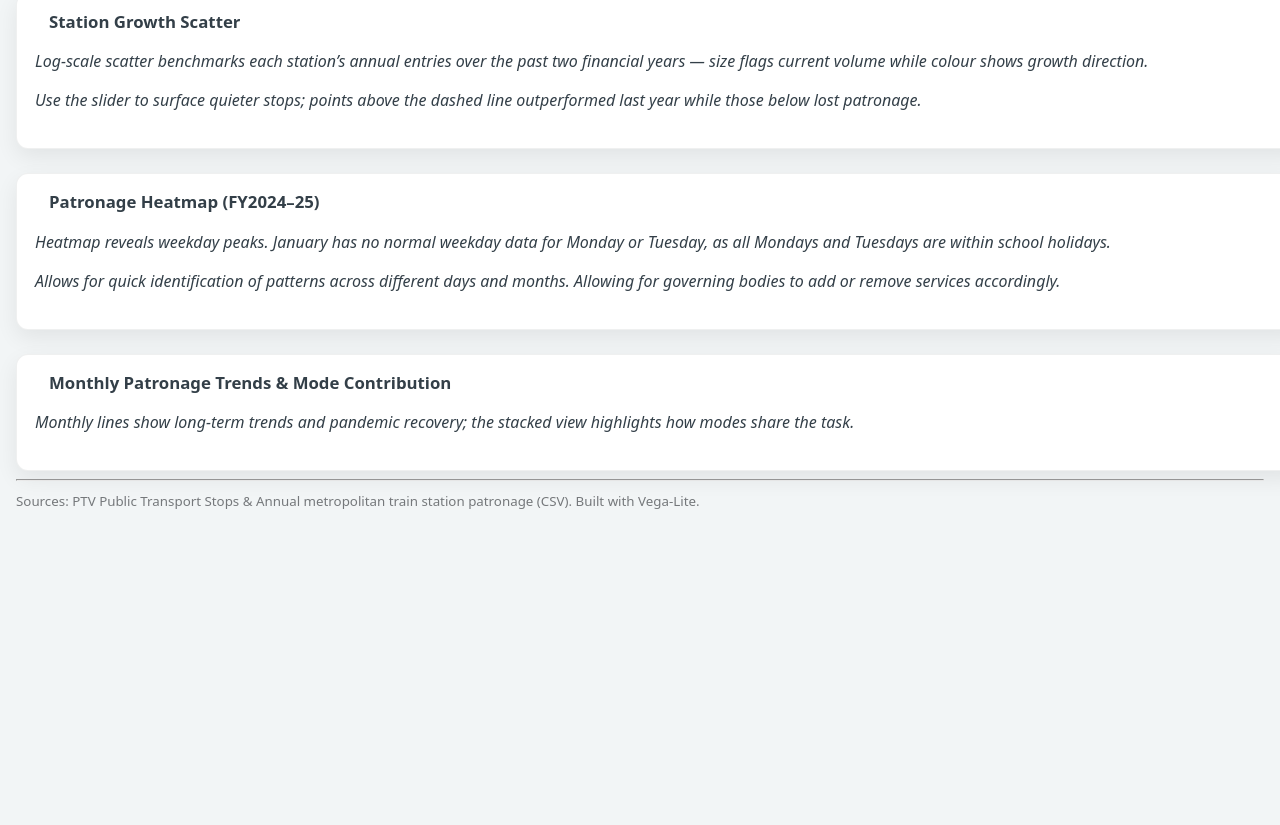
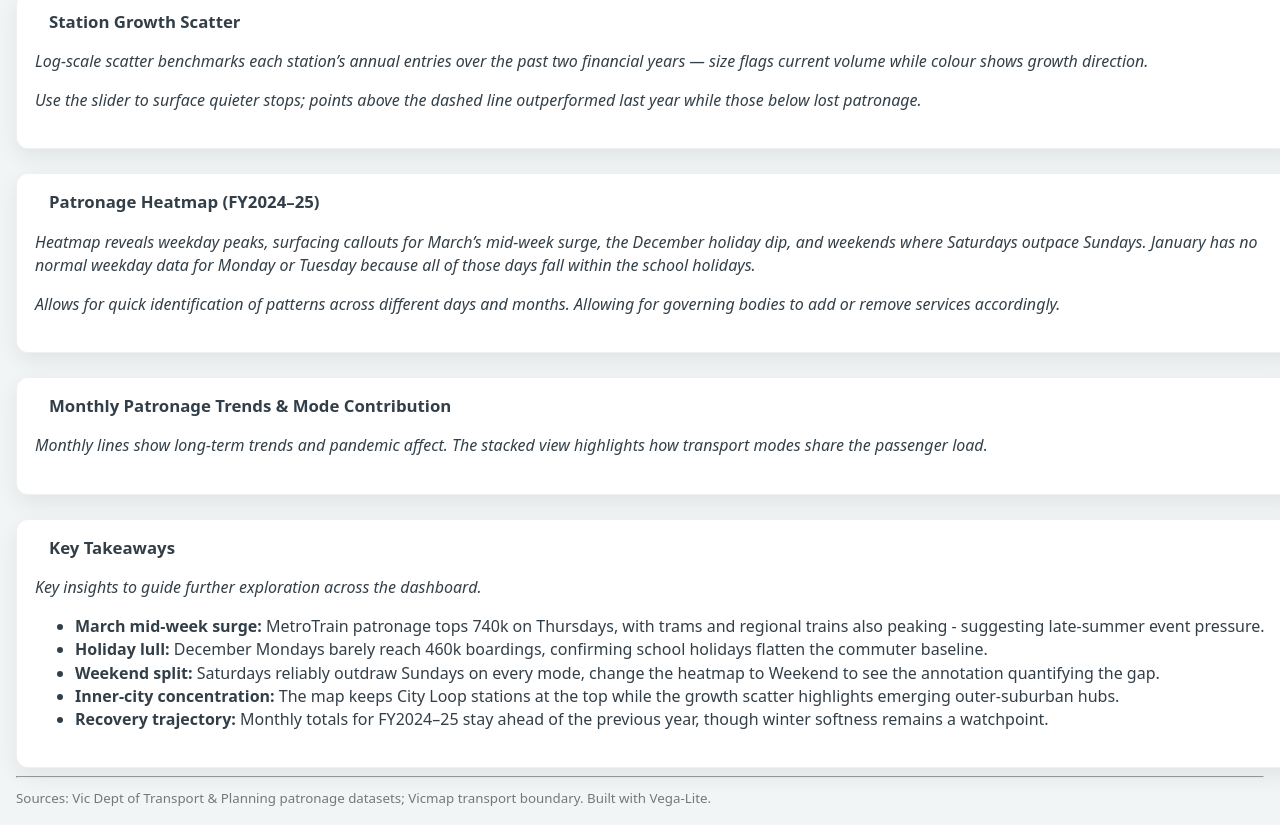
Before and after one commit to Skritzz/DataVis2, a plain HTML site: page index.html in a window 1280 px wide. Shown: the part 288-1113 px from the top of the page. Before the commit the page ends 817 px from the top, so only its background shows below. Drawn offline with Linux system fonts and the light colour scheme; a script that the page names is missing; a web font is replaced by a local one.

Commit message:
more annotations added

```diff
--- a/index.html
+++ b/index.html
@@ -143,16 +143,28 @@
 
     <div class="card card-span-2">
       <h3>Patronage Heatmap (FY2024–25)</h3>
-      <p class="deck"><em>Heatmap reveals weekday peaks. January has no normal weekday data for Monday or Tuesday, as all Mondays and Tuesdays are within school holidays.</em></p>
+      <p class="deck"><em>Heatmap reveals weekday peaks, surfacing callouts for March’s mid-week surge, the December holiday dip, and weekends where Saturdays outpace Sundays. January has no normal weekday data for Monday or Tuesday because all of those days fall within the school holidays.</em></p>
       <div id="heatmap" class="vis" aria-label="Patronage heatmap"></div>
       <p class="deck"><em>Allows for quick identification of patterns across different days and months. Allowing for governing bodies to add or remove services accordingly.</em></p>
     </div>
 
     <div class="card card-span-2">
       <h3>Monthly Patronage Trends & Mode Contribution</h3>
-      <p class="deck"><em>Monthly lines show long-term trends and pandemic recovery; the stacked view highlights how modes share the task.</em></p>
+      <p class="deck"><em>Monthly lines show long-term trends and pandemic affect. The stacked view highlights how transport modes share the passenger load.</em></p>
       <div id="trends" class="vis" aria-label="Monthly trends and mode contributions"></div>
       <p class="deck"><em></em></p>
+    </div>
+
+    <div class="card card-span-2">
+      <h3>Key Takeaways</h3>
+      <p class="deck"><em>Key insights to guide further exploration across the dashboard.</em></p>
+      <ul>
+        <li><strong>March mid-week surge:</strong> MetroTrain patronage tops 740k on Thursdays, with trams and regional trains also peaking - suggesting late-summer event pressure.</li>
+        <li><strong>Holiday lull:</strong> December Mondays barely reach 460k boardings, confirming school holidays flatten the commuter baseline.</li>
+        <li><strong>Weekend split:</strong> Saturdays reliably outdraw Sundays on every mode, change the heatmap to Weekend to see the annotation quantifying the gap.</li>
+        <li><strong>Inner-city concentration:</strong> The map keeps City Loop stations at the top while the growth scatter highlights emerging outer-suburban hubs.</li>
+        <li><strong>Recovery trajectory:</strong> Monthly totals for FY2024–25 stay ahead of the previous year, though winter softness remains a watchpoint.</li>
+      </ul>
     </div>
   </section>
 
@@ -161,7 +173,7 @@
   <footer class="vis">
     <hr />
     <small>
-      Sources: PTV Public Transport Stops & Annual metropolitan train station patronage (CSV). Built with Vega-Lite.
+      Sources: Vic Dept of Transport & Planning patronage datasets; Vicmap transport boundary. Built with Vega-Lite.
     </small>
   </footer>
 
```
